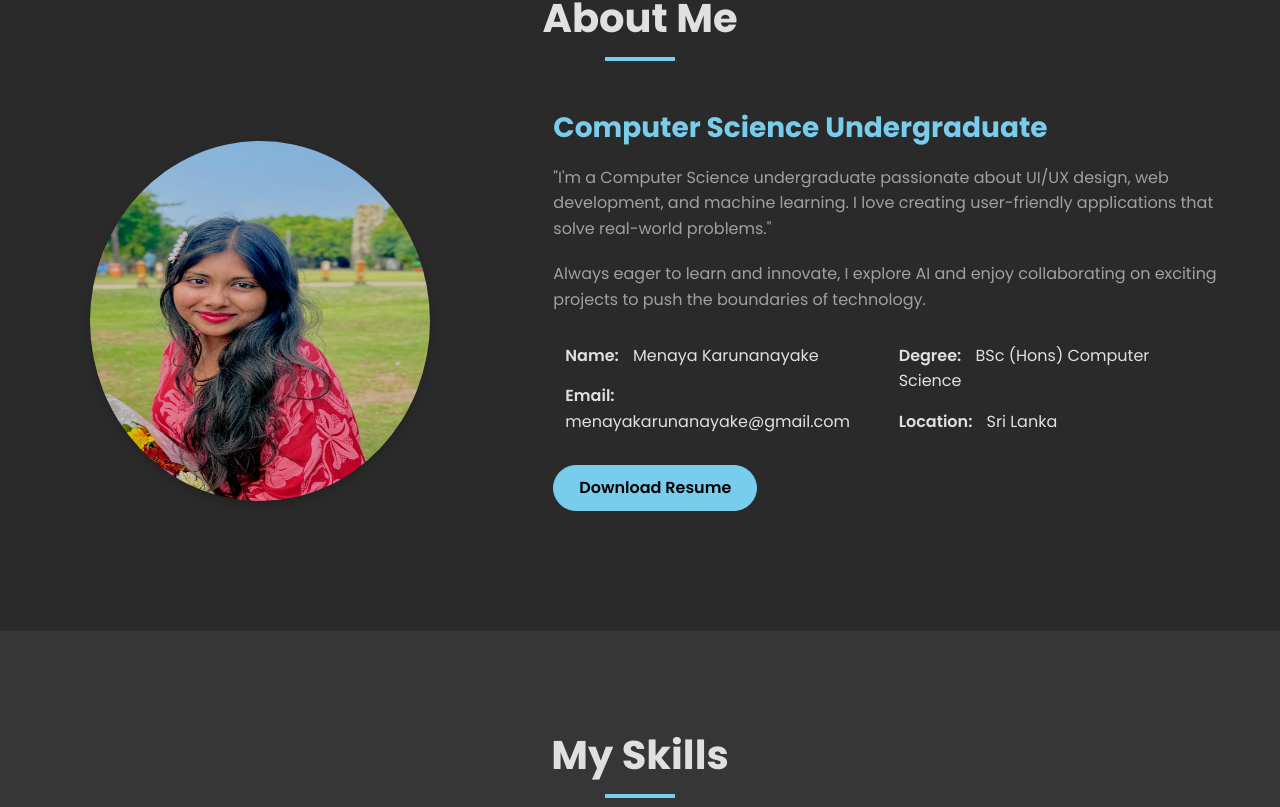
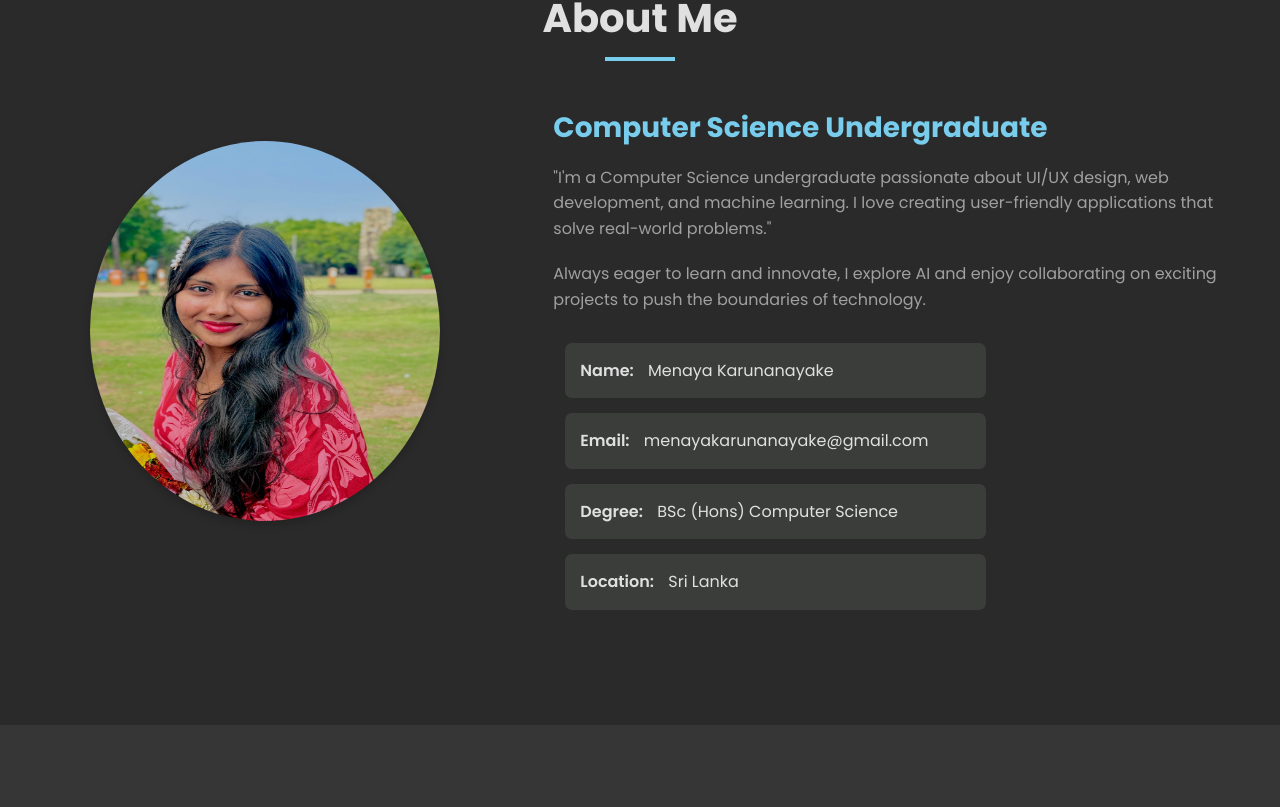
Before and after one commit to menaya31/Portforlio, a React (Vite) app: page / in a window 1280 px wide. Shown: the part 906-1713 px from the top of the page. Built offline with nearby package versions, Linux system fonts and the light colour scheme.

Commit message:
changed css

```diff
--- a/src/Portfolio.css
+++ b/src/Portfolio.css
@@ -472,8 +472,8 @@
 
 
   .portfolio-img{
-    width: 340px;
-    height: 360px;
+    width: 350px;
+    height: 380px;
     border-radius: 50%;
     box-shadow: 0 4px 8px rgba(0, 0, 0, 0.2);
     margin: 30px;
@@ -500,6 +500,9 @@
 
   .info-item {
     margin-bottom: 15px;
+    background-color: #3b3d3b;
+    padding: 15px;
+    border-radius: 7px;
   }
 
   .info-item span {
--- a/src/Portfolio.jsx
+++ b/src/Portfolio.jsx
@@ -298,7 +298,7 @@ const [formData, setFormData] = useState({
                 </p>
                 <div className="personal-info">
                   <div className="row">
-                    <div className="col-md-6">
+                    <div className="col-md-8">
                       <div className="info-item">
                         <span>Name:</span> Menaya Karunanayake
                       </div>
@@ -306,7 +306,7 @@ const [formData, setFormData] = useState({
                         <span>Email:</span> menayakarunanayake@gmail.com
                       </div>
                     </div>
-                    <div className="col-md-6">
+                    <div className="col-md-8">
                       <div className="info-item">
                         <span>Degree:</span> BSc (Hons) Computer Science
                       </div>
@@ -316,9 +316,6 @@ const [formData, setFormData] = useState({
                     </div>
                   </div>
                 </div>
-                <a href="#" className="btn btn-primary mt-3">
-                  Download Resume
-                </a>
               </div>
             </div>
           </div>
```
